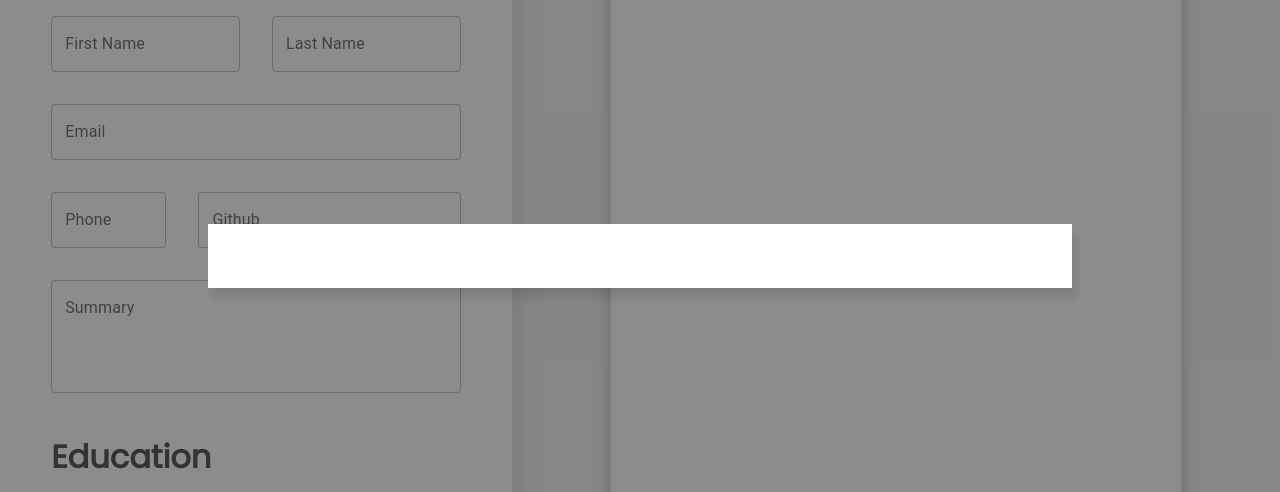
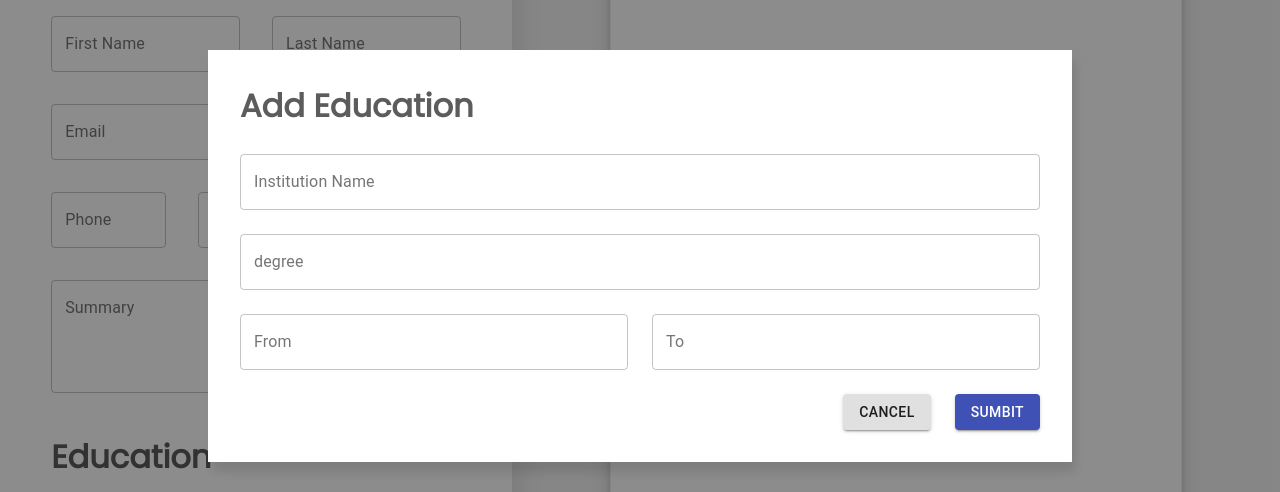
Before and after one commit to sajagshrestha/react-resume-maker, a React (Create React App) app: page /customize in a window 1280 px wide. Both pictures are taken after a click on the button "add". Shown: the part 144-636 px from the top of the page. Built offline with nearby package versions, Linux system fonts and the light colour scheme.

Commit message:
education reducer add to array completed

```diff
--- a/package.json
+++ b/package.json
@@ -17,6 +17,7 @@
 		"jspdf": "^2.3.0",
 		"react": "^17.0.1",
 		"react-dom": "^17.0.1",
+		"react-hook-form": "^6.15.4",
 		"react-redux": "^7.2.2",
 		"react-router": "^5.2.0",
 		"react-router-dom": "^5.2.0",
@@ -28,7 +29,7 @@
 		"web-vitals": "^1.0.1"
 	},
 	"scripts": {
-    "start": "react-scripts start",
+		"start": "BROWSER=none react-scripts start",
 		"build": "react-scripts build",
 		"test": "react-scripts test",
 		"eject": "react-scripts eject"
--- a/src/Components/Dashboard/EducationForm.tsx
+++ b/src/Components/Dashboard/EducationForm.tsx
@@ -1,13 +1,17 @@
 import { useReduxDispatch, useReduxSelector } from "../../Reducers";
 import Modal from "../Modal";
 import { Header, Form } from "./Dashboard.styles";
-import { Grid } from "@material-ui/core";
+import { Button, Grid, TextField } from "@material-ui/core";
+import { useForm } from "react-hook-form";
+import { IEDUCATION } from "../../Reducers/EducationReducer";
 //styles
 
 //
 const EducationForm = () => {
 	const { openEducationModal } = useReduxSelector((state) => state.modal);
+	const { education } = useReduxSelector((state) => state);
 	const dispatch = useReduxDispatch();
+	const { register, handleSubmit } = useForm();
 	const handleClose = () => dispatch({ type: "CLOSE_EDUCATION_MODAL" });
 	return (
 		<>
@@ -15,10 +19,15 @@ const EducationForm = () => {
 				<Grid item xs={12}>
 					<Header>Education</Header>
 				</Grid>
+				{education.map((edu: IEDUCATION) => (
+					<Grid item xs={12}>
+						{edu.degree}
+					</Grid>
+				))}
 				<Grid item xs={12}>
 					<button
 						onClick={() =>
-							dispatch({ type: "OPEN_EDUCATION_MODAL" })
+							dispatch({ type:"OPEN_EDUCATION_MODAL"})
 						}>
 						add
 					</button>
@@ -26,9 +35,67 @@ const EducationForm = () => {
 			</Grid>
 
 			<Modal open={openEducationModal} close={handleClose}>
-				<Form>
-					<Grid container spacing={3}>
-						<Grid item xs={12}></Grid>
+				<Form
+					onSubmit={handleSubmit((data: IEDUCATION) =>
+						dispatch({ type: "ADD_EDUCATION", payload: data })
+					)}>
+					<Grid container spacing={3} justify="flex-end">
+						<Grid item xs={12}>
+							<Header>Add Education</Header>
+						</Grid>
+						<Grid item xs={12}>
+							<TextField
+								variant="outlined"
+								fullWidth
+								name="institueName"
+								label="Institution Name"
+								inputRef={register}
+							/>
+						</Grid>
+						<Grid item xs={12}>
+							<TextField
+								variant="outlined"
+								fullWidth
+								name="degree"
+								label="degree"
+								inputRef={register}
+							/>
+						</Grid>
+						<Grid item xs={6}>
+							<TextField
+								variant="outlined"
+								fullWidth
+								name="startDate"
+								label="From"
+								inputRef={register}
+							/>
+						</Grid>
+						<Grid item xs={6}>
+							<TextField
+								variant="outlined"
+								fullWidth
+								name="endDate"
+								label="To"
+								inputRef={register}
+							/>
+						</Grid>
+						<Grid item>
+							<Button
+								variant="contained"
+								onClick={() =>
+									dispatch({ type: "CLOSE_EDUCATION_MODAL" })
+								}>
+								Cancel
+							</Button>
+						</Grid>
+						<Grid item>
+							<Button
+								color="primary"
+								variant="contained"
+								type="submit">
+								sumbit
+							</Button>
+						</Grid>
 					</Grid>
 				</Form>
 			</Modal>
--- a/src/Components/Modal.tsx
+++ b/src/Components/Modal.tsx
@@ -56,7 +56,8 @@ const Modal: React.FC<Props> = ({ children, open, close }) => {
 					onClick={closeModalOnOutsideClick}
 					variants={variants}
 					initial="closed"
-					animate="open">
+					animate="open"
+					transition={{ duration: 0.2 }}>
 					<ModalContainer>
 						{children}
 						<ModalControl></ModalControl>
--- a/src/Reducers/EducationReducer.ts
+++ b/src/Reducers/EducationReducer.ts
@@ -1 +1,27 @@
 import { Reducer } from "redux";
+export interface IEDUCATION {
+	instituteName: string;
+	degree: string;
+	startDate: string;
+	endDate: string;
+}
+const initialState: IEDUCATION[] = [];
+export type EducationAction =
+	| { type: "ADD_EDUCATION"; payload: IEDUCATION }
+	| { type: "RESET" };
+
+export const EducationReducer: Reducer = (
+	state: IEDUCATION[] = initialState,
+	action: EducationAction
+) => {
+	switch (action.type) {
+		case "ADD_EDUCATION": {
+			return [...state, action.payload];
+		}
+		case "RESET": {
+			return initialState;
+		}
+		default:
+			return state;
+	}
+};
--- a/src/Reducers/PersonalInformationReducer.ts
+++ b/src/Reducers/PersonalInformationReducer.ts
@@ -29,6 +29,6 @@ export const PersonalInformationReducer: Reducer<
 			return initialState;
 		}
 		default:
-			return initialState;
+			return state;
 	}
 };
--- a/src/Reducers/index.ts
+++ b/src/Reducers/index.ts
@@ -7,16 +7,21 @@ import {
 	PersonalInformationReducer,
 } from "./PersonalInformationReducer";
 import { ModalReducer, ModalAction } from "./ModalReducer";
+import { EducationAction, EducationReducer } from "./EducationReducer";
 //rootReducer
 export const rootReducer = combineReducers({
 	template: TemplateTypeReducer,
 	personalInformation: PersonalInformationReducer,
 	modal: ModalReducer,
+	education: EducationReducer,
 });
 export type RootState = ReturnType<typeof rootReducer>;
 //custom selector and dispatch
 export const useReduxSelector = createSelectorHook<RootState>();
 export const useReduxDispatch = createDispatchHook<
 	void,
-	TemplateTypeAction | PersonalInformationAction | ModalAction
+	| TemplateTypeAction
+	| PersonalInformationAction
+	| ModalAction
+	| EducationAction
 >();
--- a/tsconfig.json
+++ b/tsconfig.json
@@ -16,5 +16,6 @@
 		"noEmit": true,
 		"jsx": "react-jsx"
 	},
-	"include": ["src"]
+	"include": ["src"],
+	"exclude": ["node_modules"]
 }
```
Also changed, not shown: 1 other file (tests, documents, lock files or other folders). Lines whose indentation alone changed are shown as unchanged.
